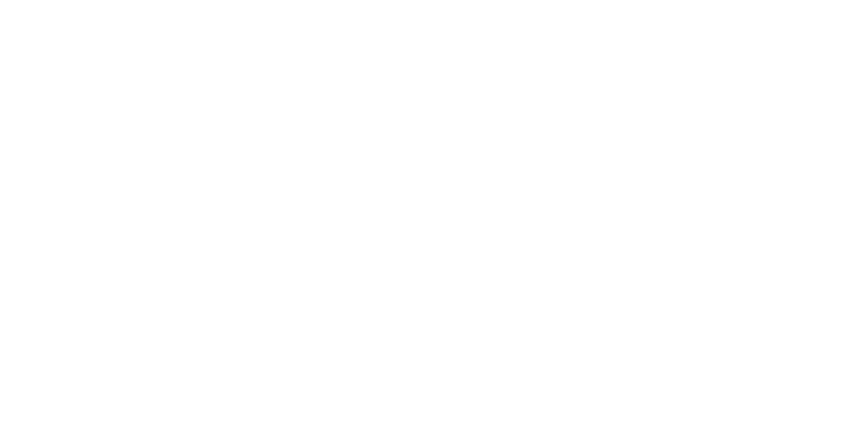
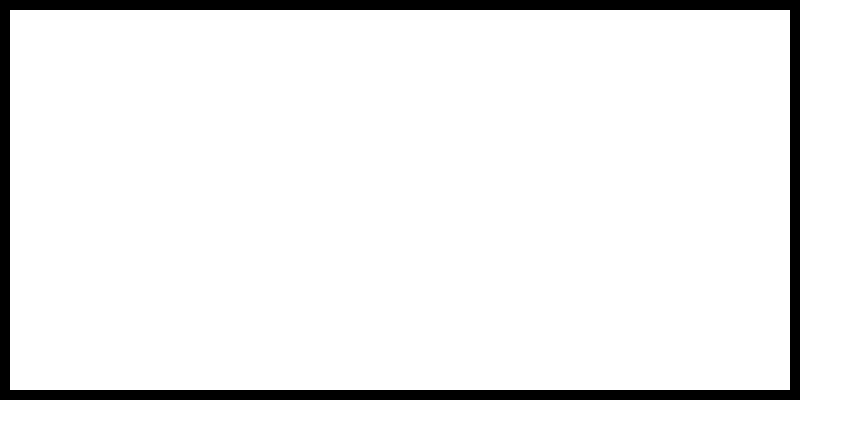
Before and after one commit to Adipure/snakeGame, a React (Create React App) app in the folder my-app/: page / in a window 1280 px wide. Shown: the top 438 px of the page, without its empty margins (0-863 px from the left). Built offline with nearby package versions, Linux system fonts and the light colour scheme.

Commit message:
canvas set up

```diff
--- a/my-app/src/canvas/Canvas.styles.ts
+++ b/my-app/src/canvas/Canvas.styles.ts
@@ -1,7 +1,7 @@
 import styled from 'styled-components'
 
 export const Canvas = styled.canvas`
-    border: 10px solid blacl;
+    border: 10px solid black;
     width : 800px;
     height: 400px;
     box-sizing: border-box;
--- a/my-app/src/canvas/Canvas.tsx
+++ b/my-app/src/canvas/Canvas.tsx
@@ -1,12 +1,15 @@
 import React from "react";
 import * as S from './Canvas.styles';
-type CanvasProps = React.DetailedHTMLProps<React.CanvasHTMLAttributes<HTMLCanvasElement>, HTMLCanvasElement> &
-{ draw: (context: CanvasRenderingContext2D) => void;
 
+type CanvasProps = React.DetailedHTMLProps<
+    React.CanvasHTMLAttributes<HTMLCanvasElement>,
+    HTMLCanvasElement
+> & {
+    draw: (context: CanvasRenderingContext2D) => void;
 }
 
 const Canvas: React.FC<CanvasProps> = ({draw,...props}) => {
     return (<S.Canvas />);
 }
 
-export default Canvas
+export default Canvas;
--- a/my-app/src/game/Game.tsx
+++ b/my-app/src/game/Game.tsx
@@ -5,7 +5,7 @@ interface GameProps {}
 
 const Game: React.FC<GameProps> = ({}) => {
 
-    const draw = (ctx: CanvasRenderingContext2D) => {};
+    const draw = (context: CanvasRenderingContext2D) => {};
 
     return <Canvas draw={draw} />;
 }
```
